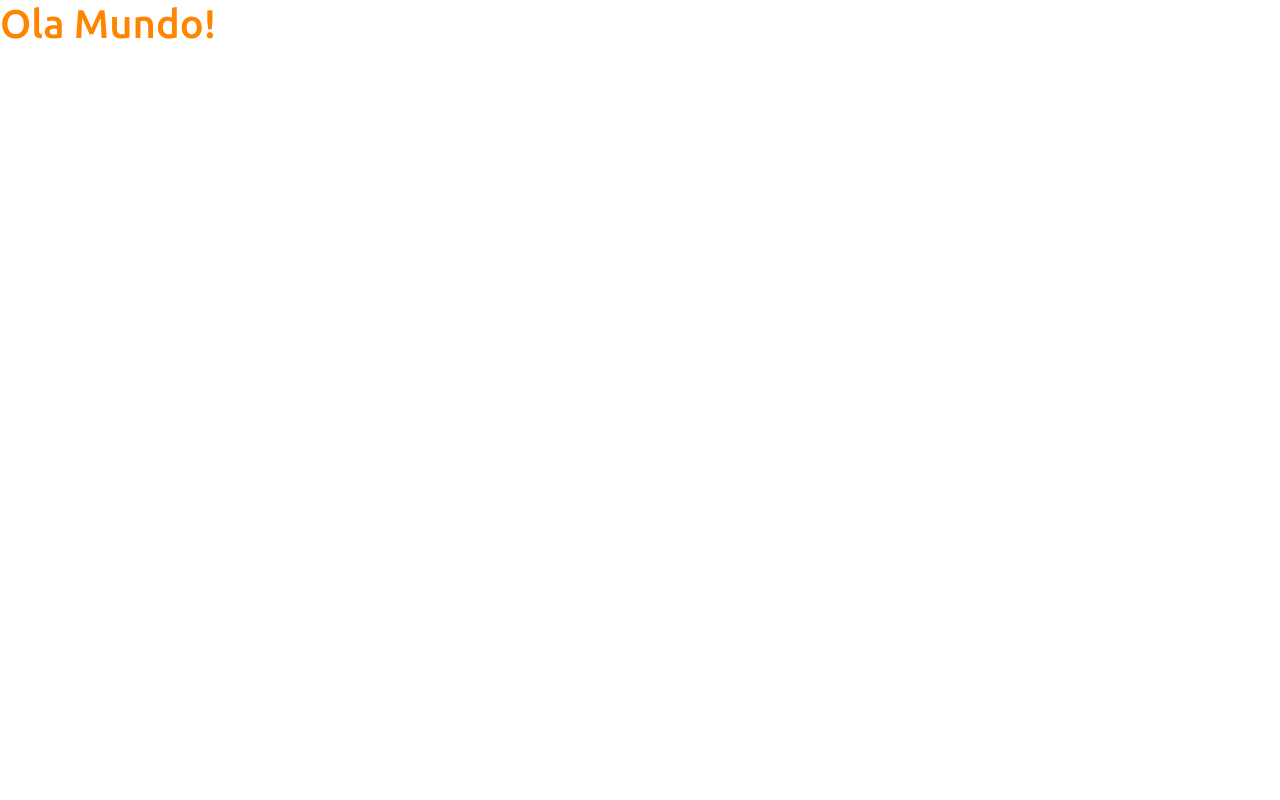
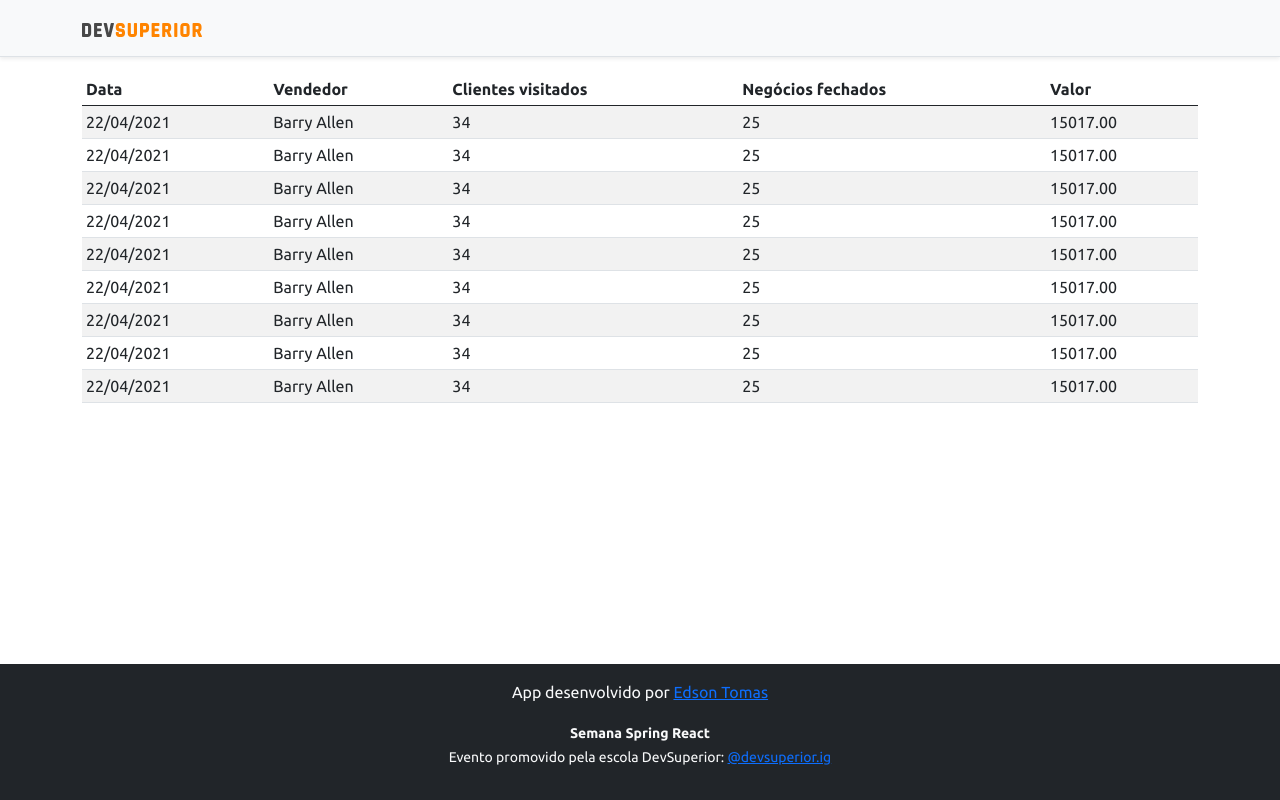
Before and after one commit to EdsonTomas/projecto-sds3, a React (Create React App) app in the folder frontend/: page / in a window 1280 px wide. Built offline with nearby package versions, Linux system fonts and the light colour scheme.

Commit message:
static static components

```diff
--- a/frontend/src/App.tsx
+++ b/frontend/src/App.tsx
@@ -1,8 +1,15 @@
+import NavBar from "components/NavBar";
+import Footer from 'components/Footer';
+import DataTable from "components/DataTable";
 function App() {
   return (
-    <div>
-      <h1 className="text-primary">Ola Mundo!</h1>
-    </div>
+    <>
+      <NavBar />
+      <div className="container">
+        <DataTable />
+      </div>
+      <Footer />
+    </>
   );
 }
 
--- /dev/null
+++ b/frontend/src/components/DataTable/index.tsx
@@ -0,0 +1,77 @@
+const DataTable = ()=>{
+    return (
+        <div className="table-responsive">
+    <table className="table table-striped table-sm">
+        <thead>
+            <tr>
+                <th>Data</th>
+                <th>Vendedor</th>
+                <th>Clientes visitados</th>
+                <th>Negócios fechados</th>
+                <th>Valor</th>
+            </tr>
+        </thead>
+        <tbody>
+            <tr>
+                <td>22/04/2021</td>
+                <td>Barry Allen</td>
+                <td>34</td>
+                <td>25</td>
+                <td>15017.00</td>
+            </tr>
+            <tr>
+                <td>22/04/2021</td>
+                <td>Barry Allen</td>
+                <td>34</td>
+                <td>25</td>
+                <td>15017.00</td>
+            </tr> <tr>
+                <td>22/04/2021</td>
+                <td>Barry Allen</td>
+                <td>34</td>
+                <td>25</td>
+                <td>15017.00</td>
+            </tr> <tr>
+                <td>22/04/2021</td>
+                <td>Barry Allen</td>
+                <td>34</td>
+                <td>25</td>
+                <td>15017.00</td>
+            </tr> <tr>
+                <td>22/04/2021</td>
+                <td>Barry Allen</td>
+                <td>34</td>
+                <td>25</td>
+                <td>15017.00</td>
+            </tr> <tr>
+                <td>22/04/2021</td>
+                <td>Barry Allen</td>
+                <td>34</td>
+                <td>25</td>
+                <td>15017.00</td>
+            </tr> <tr>
+                <td>22/04/2021</td>
+                <td>Barry Allen</td>
+                <td>34</td>
+                <td>25</td>
+                <td>15017.00</td>
+            </tr> <tr>
+                <td>22/04/2021</td>
+                <td>Barry Allen</td>
+                <td>34</td>
+                <td>25</td>
+                <td>15017.00</td>
+            </tr> <tr>
+                <td>22/04/2021</td>
+                <td>Barry Allen</td>
+                <td>34</td>
+                <td>25</td>
+                <td>15017.00</td>
+            </tr>
+        </tbody>
+    </table>
+</div>
+    );
+}
+
+export default DataTable;
--- /dev/null
+++ b/frontend/src/components/Footer/index.tsx
@@ -0,0 +1,12 @@
+const Footer = () => {
+    return (
+        <footer className="footer mt-auto py-3 bg-dark">
+            <div className="container">
+                <p className="text-light">App desenvolvido por <a href="https://facebook.com/professortomasedson" target="_blank" rel="noreferrer">Edson Tomas</a></p>
+                <p className="text-light"><small><strong>Semana Spring React</strong><br />
+      Evento promovido pela escola DevSuperior: <a href="https://instagram.com/devsuperior.ig" target="_blank" rel="noreferrer">@devsuperior.ig</a></small></p>
+            </div>
+        </footer>
+    );
+}
+export default Footer;
--- /dev/null
+++ b/frontend/src/components/NavBar/index.tsx
@@ -0,0 +1,16 @@
+import ImgDsDark from 'assets/img/ds-dark.svg';
+
+
+const NavBar = ()=> {
+    return (
+        <div className="d-flex flex-column flex-md-row align-items-center p-3 px-md-4 mb-3 bg-light border-bottom shadow-sm">
+            <div className="container">
+                <nav className="my-2 my-md-0 mr-md-3">
+                    <img src={ImgDsDark} alt="DevSuperior" width="120" />
+                </nav>
+            </div>
+        </div>
+    );
+}
+
+export default NavBar;
--- a/frontend/src/index.tsx
+++ b/frontend/src/index.tsx
@@ -3,6 +3,7 @@
 import App from './App';
 import 'bootstrap/dist/css/bootstrap.css';
 import 'assets/css/style.css';
+
 ReactDOM.render(
   <React.StrictMode>
     <App />
```
Also changed, not shown: frontend/src/assets/img/ds-dark.svg (added).
